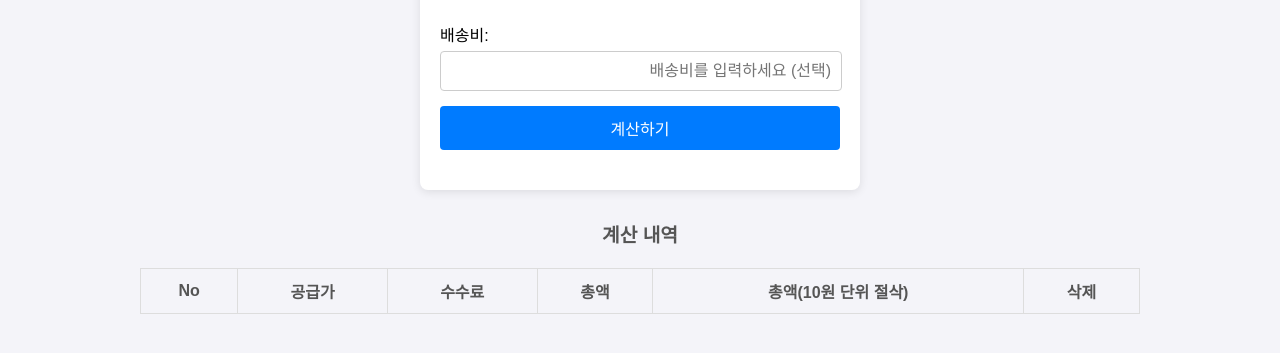
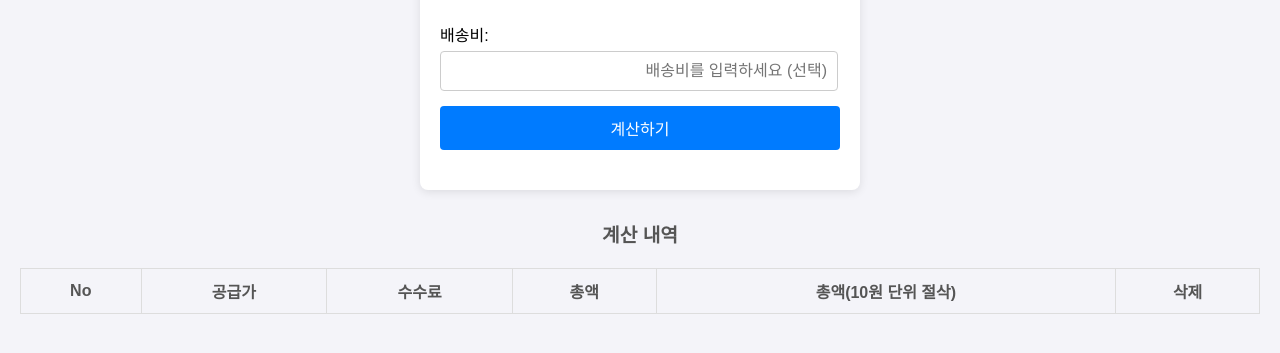
Before and after one commit to geese3/openproduct, a plain HTML site: page index.html in a window 1280 px wide. Shown: the part 183-536 px from the top of the page. Drawn offline with Linux system fonts and the light colour scheme.

Commit message:
Update index.html

```diff
--- a/index.html
+++ b/index.html
@@ -30,7 +30,7 @@
         margin-top: 10px;
       }
       .calculator input {
-        width: 380px;
+        width: 94%;
         padding: 10px;
         margin-top: 5px;
         margin-bottom: 15px;
@@ -69,7 +69,7 @@
         margin-bottom: 15px;
       }
       table {
-        width: 1000px;
+        width: 100%;
         border-collapse: collapse;
         margin: 20px auto;
       }
```
